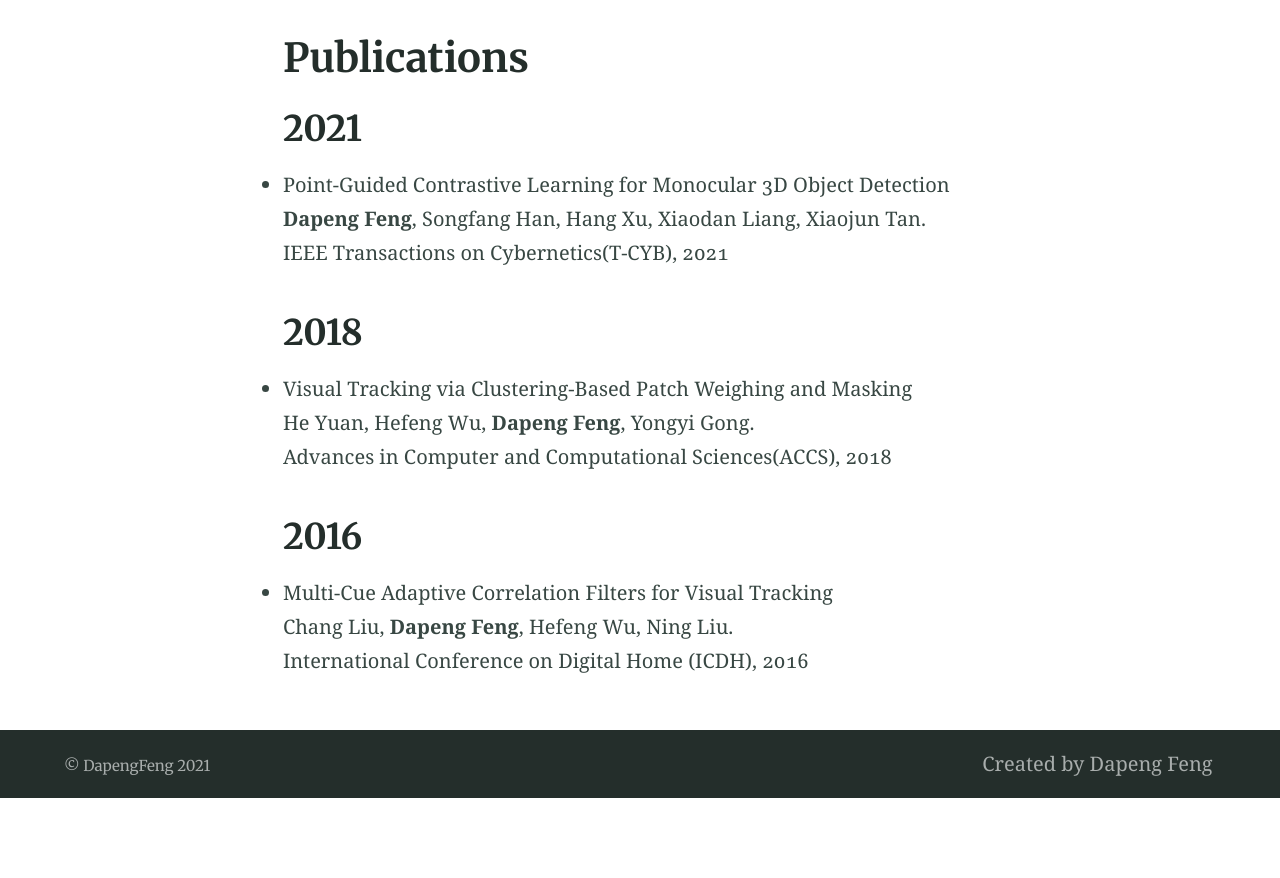
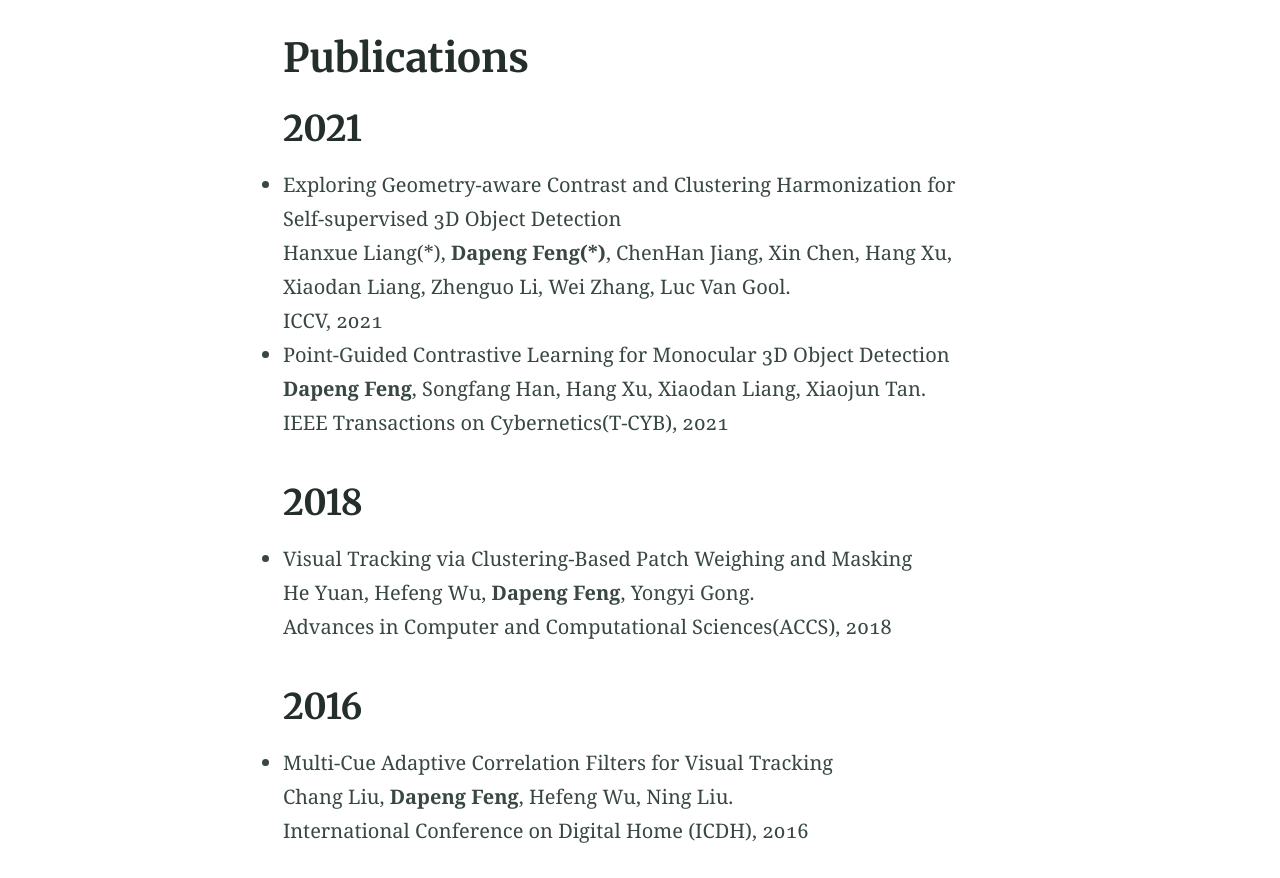
Before and after one commit to DapengFeng/dapengfeng.github.io, a Jekyll site: the page built from publications.md, in a window 1280 px wide, cut to the strip 412-1290 px from the top of the page. Built offline with Jekyll 4.4.1, drawn with Linux system fonts in a browser that asks for light colours; our own code applies the rules of GitHub Pages for plain Markdown files; before the commit the page ends 1210 px from its top, so only the background shows below that.

Commit message:
update:2021-07-23

```diff
--- a/publications.md
+++ b/publications.md
@@ -5,6 +5,9 @@
 ---
 
 ## 2021
+- Exploring Geometry-aware Contrast and Clustering Harmonization for Self-supervised 3D Object Detection\\
+Hanxue Liang(\*), **Dapeng Feng(\*)**, ChenHan Jiang, Xin Chen, Hang Xu, Xiaodan Liang, Zhenguo Li, Wei Zhang, Luc Van Gool.\\
+ICCV, 2021
 - Point-Guided Contrastive Learning for Monocular 3D Object Detection\\
 **Dapeng Feng**, Songfang Han, Hang Xu, Xiaodan Liang, Xiaojun Tan.\\
 IEEE Transactions on Cybernetics(T-CYB), 2021
```
